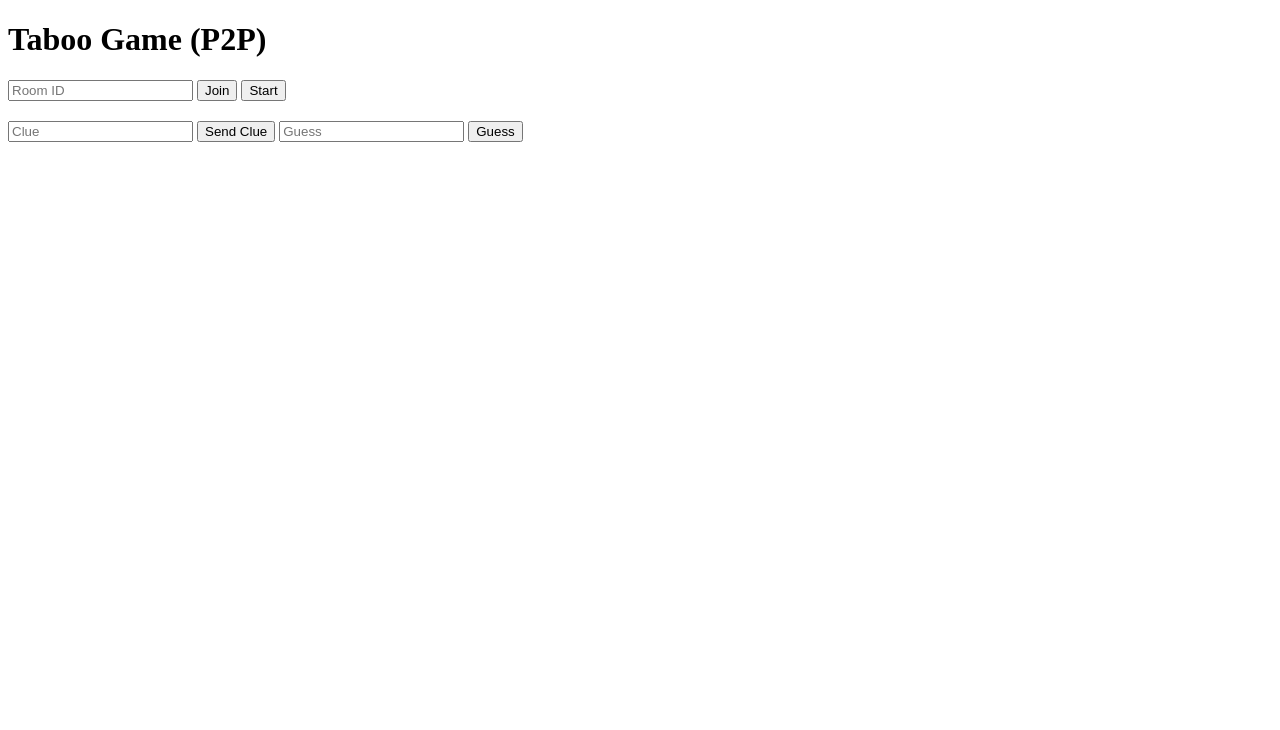
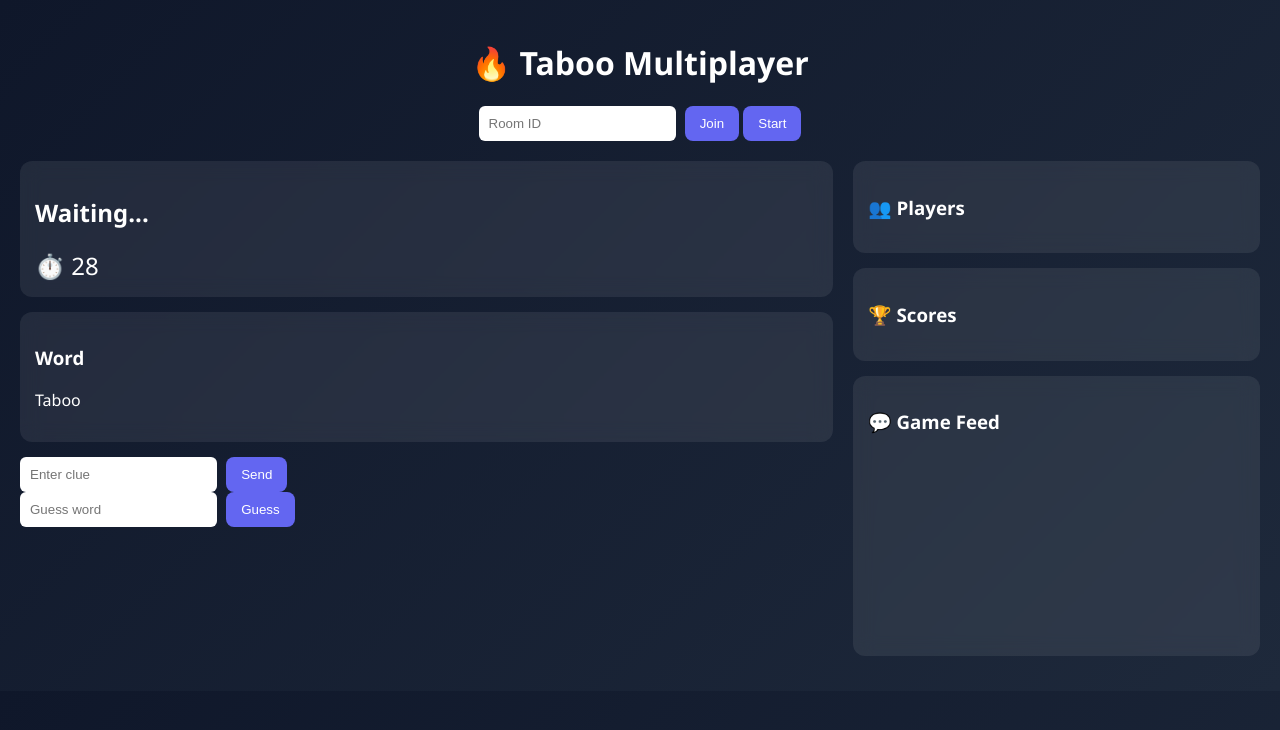
Before and after one commit to deodharruch4/taboo-game, a plain HTML site: page client/index.html in a window 1280 px wide. Both pictures are taken after a click on the button "Start". Drawn offline with nearby package versions, Linux system fonts and the light colour scheme; no server answers.

Commit message:
dataset upgrade

```diff
--- a/client/index.html
+++ b/client/index.html
@@ -1,26 +1,69 @@
 <!DOCTYPE html>
 <html>
 <head>
-  <title>Taboo Game</title>
+  <title>Taboo Multiplayer</title>
+  <link rel="stylesheet" href="style.css">
 </head>
 <body>
 
-<h1>Taboo Game (P2P)</h1>
+<div class="container">
+  <header>
+    <h1>🔥 Taboo Multiplayer</h1>
+  </header>
 
-<input id="room" placeholder="Room ID">
-<button onclick="joinRoom()">Join</button>
-<button onclick="startGame()">Start</button>
+  <div class="top-bar">
+    <input id="room" placeholder="Room ID">
+    <button onclick="joinRoom()">Join</button>
+    <button onclick="startGame()">Start</button>
+  </div>
 
-<h2 id="word"></h2>
+  <div class="main">
 
-<input id="clue" placeholder="Clue">
-<button onclick="sendClue()">Send Clue</button>
+    <!-- LEFT -->
+    <div class="left">
+      <div class="card">
+        <h2 id="status">Waiting...</h2>
+        <div id="timer">⏱️ 30</div>
+      </div>
 
-<input id="guess" placeholder="Guess">
-<button onclick="sendGuess()">Guess</button>
+      <div class="card">
+        <h3 id="word">Word</h3>
+        <p id="taboo">Taboo</p>
+      </div>
 
-<ul id="chat"></ul>
+      <div class="inputs">
+        <input id="clue" placeholder="Enter clue">
+        <button onclick="sendClue()">Send</button>
+      </div>
 
+      <div class="inputs">
+        <input id="guess" placeholder="Guess word">
+        <button onclick="sendGuess()">Guess</button>
+      </div>
+    </div>
+
+    <!-- RIGHT -->
+    <div class="right">
+      <div class="card">
+        <h3>👥 Players</h3>
+        <ul id="players"></ul>
+      </div>
+
+      <div class="card">
+        <h3>🏆 Scores</h3>
+        <ul id="scores"></ul>
+      </div>
+
+      <div class="card chat">
+        <h3>💬 Game Feed</h3>
+        <ul id="chat"></ul>
+      </div>
+    </div>
+
+  </div>
+</div>
+
+<script src="https://cdn.jsdelivr.net/npm/canvas-confetti@1.6.0/dist/confetti.browser.min.js"></script>
 <script src="https://cdn.socket.io/4.5.4/socket.io.min.js"></script>
 <script src="script.js"></script>
 
--- a/client/script.js
+++ b/client/script.js
@@ -3,24 +3,37 @@ const socket = io("https://taboo-game-l02a.onrender.com");
 let peers = {};
 let channels = {};
 let roomId = "";
+
+let words = [];
+let usedWords = [];
 let currentWord = null;
 
-const words = [
-  { word: "Apple", taboo: ["fruit","red","tree","iphone","eat"] },
-  { word: "Car", taboo: ["drive","engine","road","vehicle","wheel"] }
-];
+let players = [];
+let scores = {};
+let time = 30;
+let timerInterval;
+
+// LOAD WORDS
+fetch("words.json")
+  .then(res => res.json())
+  .then(data => words = data);
 
 // JOIN
 function joinRoom() {
   roomId = document.getElementById("room").value;
+  if (!roomId) return alert("Enter room ID");
+
   socket.emit("join-room", roomId);
+
+  const name = "Player-" + Math.floor(Math.random()*1000);
+  updatePlayers(name);
 }
 
-// CREATE PEER
+// WEBRTC
 function createPeer(id, initiator) {
   const peer = new RTCPeerConnection();
 
-  let channel = peer.createDataChannel("game");
+  const channel = peer.createDataChannel("game");
   setupChannel(id, channel);
 
   peer.ondatachannel = e => setupChannel(id, e.channel);
@@ -41,20 +54,12 @@ function createPeer(id, initiator) {
   peers[id] = peer;
 }
 
-// CHANNEL
 function setupChannel(id, channel) {
   channels[id] = channel;
-
-  channel.onmessage = e => {
-    const msg = JSON.parse(e.data);
-    handleMessage(msg);
-  };
+  channel.onmessage = e => handleMessage(JSON.parse(e.data));
 }
 
-// SIGNAL EVENTS
-socket.on("peer-joined", id => {
-  createPeer(id, true);
-});
+socket.on("peer-joined", id => createPeer(id, true));
 
 socket.on("signal", async ({ from, data }) => {
   if (!peers[from]) createPeer(from, false);
@@ -66,32 +71,58 @@ socket.on("signal", async ({ from, data }) => {
     const ans = await peer.createAnswer();
     await peer.setLocalDescription(ans);
     socket.emit("signal", { to: from, data: ans });
-  }
-  else if (data.type === "answer") {
+  } else if (data.type === "answer") {
     await peer.setRemoteDescription(data);
-  }
-  else if (data.candidate) {
+  } else if (data.candidate) {
     await peer.addIceCandidate(data.candidate);
   }
 });
 
-// GAME
+// START GAME (NO REPEAT)
 function startGame() {
-  currentWord = words[Math.floor(Math.random()*words.length)];
+  if (words.length === 0) return alert("Words not loaded");
+
+  if (usedWords.length === words.length) usedWords = [];
+
+  let available = words.filter(w => !usedWords.includes(w.word));
+  currentWord = available[Math.floor(Math.random() * available.length)];
+
+  usedWords.push(currentWord.word);
+
   broadcast({ type: "start", data: currentWord });
+  startTimer();
 }
 
+// TIMER
+function startTimer() {
+  time = 30;
+  clearInterval(timerInterval);
+
+  timerInterval = setInterval(() => {
+    time--;
+    document.getElementById("timer").innerText = "⏱️ " + time;
+
+    if (time <= 0) {
+      clearInterval(timerInterval);
+      alert("⏰ Time up!");
+    }
+  }, 1000);
+}
+
+// CLUE
 function sendClue() {
   const clue = document.getElementById("clue").value;
+  if (!currentWord) return;
 
   if (currentWord.taboo.some(t => clue.toLowerCase().includes(t))) {
-    alert("Taboo word used!");
+    alert("❌ Taboo word!");
     return;
   }
 
   broadcast({ type: "clue", data: clue });
 }
 
+// GUESS
 function sendGuess() {
   const guess = document.getElementById("guess").value;
   broadcast({ type: "guess", data: guess });
@@ -100,9 +131,7 @@ function sendGuess() {
 // BROADCAST
 function broadcast(msg) {
   Object.values(channels).forEach(c => {
-    if (c.readyState === "open") {
-      c.send(JSON.stringify(msg));
-    }
+    if (c.readyState === "open") c.send(JSON.stringify(msg));
   });
 }
 
@@ -112,19 +141,47 @@ function handleMessage(msg) {
 
   if (msg.type === "start") {
     currentWord = msg.data;
-    document.getElementById("word").innerText =
-      `Word: ${msg.data.word} | Taboo: ${msg.data.taboo.join(", ")}`;
+
+    document.getElementById("word").innerText = msg.data.word;
+    document.getElementById("taboo").innerText =
+      "❌ " + msg.data.taboo.join(" | ");
+
+    document.getElementById("status").innerText = "Game Started!";
   }
 
   if (msg.type === "clue") {
-    chat.innerHTML += `<li>Clue: ${msg.data}</li>`;
+    chat.innerHTML += `<li>💡 ${msg.data}</li>`;
   }
 
   if (msg.type === "guess") {
-    chat.innerHTML += `<li>Guess: ${msg.data}</li>`;
+    chat.innerHTML += `<li>🤔 ${msg.data}</li>`;
 
     if (msg.data.toLowerCase() === currentWord.word.toLowerCase()) {
-      alert("Correct!");
+      celebrate();
+      updateScore("Player");
     }
   }
 }
+
+// PLAYERS
+function updatePlayers(name) {
+  players.push(name);
+  const ul = document.getElementById("players");
+  ul.innerHTML = players.map(p => `<li>${p}</li>`).join("");
+}
+
+// SCORES
+function updateScore(player) {
+  if (!scores[player]) scores[player] = 0;
+  scores[player]++;
+
+  const ul = document.getElementById("scores");
+  ul.innerHTML = Object.entries(scores)
+    .map(([p,s]) => `<li>${p}: ${s}</li>`).join("");
+}
+
+// EFFECTS
+function celebrate() {
+  confetti();
+  new Audio("https://www.soundjay.com/buttons/sounds/button-3.mp3").play();
+}
--- a/client/style.css
+++ b/client/style.css
@@ -1,2 +1,56 @@
-body { text-align: center; font-family: Arial; }
-input, button { margin: 5px; }
+body {
+  margin: 0;
+  font-family: 'Segoe UI', sans-serif;
+  background: linear-gradient(135deg, #0f172a, #1e293b);
+  color: white;
+}
+
+.container { padding: 20px; }
+
+header { text-align: center; }
+
+.top-bar {
+  text-align: center;
+  margin: 20px 0;
+}
+
+button {
+  padding: 10px 15px;
+  border-radius: 8px;
+  border: none;
+  background: #6366f1;
+  color: white;
+  cursor: pointer;
+}
+
+button:hover { background: #4f46e5; }
+
+input {
+  padding: 10px;
+  border-radius: 6px;
+  border: none;
+  margin-right: 5px;
+}
+
+.main { display: flex; gap: 20px; }
+
+.left { flex: 2; }
+.right { flex: 1; }
+
+.card {
+  background: rgba(255,255,255,0.08);
+  backdrop-filter: blur(10px);
+  padding: 15px;
+  border-radius: 12px;
+  margin-bottom: 15px;
+}
+
+.chat {
+  height: 250px;
+  overflow-y: auto;
+}
+
+#timer {
+  font-size: 24px;
+  margin-top: 10px;
+}
--- /dev/null
+++ b/client/words.json
@@ -0,0 +1,42 @@
+[
+  {"word":"Apple","taboo":["fruit","red","tree","iphone","eat"]},
+  {"word":"Car","taboo":["drive","engine","road","vehicle","wheel"]},
+  {"word":"Beach","taboo":["sand","water","sea","sun","vacation"]},
+  {"word":"Laptop","taboo":["computer","screen","keyboard","work","device"]},
+  {"word":"Pizza","taboo":["cheese","slice","italy","food","eat"]},
+  {"word":"Doctor","taboo":["hospital","patient","medicine","treat","health"]},
+  {"word":"Football","taboo":["ball","goal","team","match","kick"]},
+  {"word":"Teacher","taboo":["school","student","class","teach","board"]},
+  {"word":"Mobile","taboo":["phone","call","screen","app","device"]},
+  {"word":"Train","taboo":["railway","track","station","travel","engine"]},
+  {"word":"Book","taboo":["read","pages","library","author","story"]},
+  {"word":"Camera","taboo":["photo","picture","lens","shoot","image"]},
+  {"word":"Computer","taboo":["pc","keyboard","monitor","cpu","device"]},
+  {"word":"Coffee","taboo":["drink","hot","cafe","cup","energy"]},
+  {"word":"Chocolate","taboo":["sweet","candy","brown","dessert","eat"]},
+  {"word":"Airplane","taboo":["fly","sky","airport","pilot","travel"]},
+  {"word":"Hospital","taboo":["doctor","patient","treatment","health","nurse"]},
+  {"word":"Music","taboo":["song","sound","listen","band","audio"]},
+  {"word":"Movie","taboo":["film","cinema","actor","watch","screen"]},
+  {"word":"Internet","taboo":["web","online","network","wifi","browser"]},
+  {"word":"Bank","taboo":["money","account","loan","deposit","finance"]},
+  {"word":"School","taboo":["teacher","student","class","study","education"]},
+  {"word":"Game","taboo":["play","fun","win","lose","score"]},
+  {"word":"City","taboo":["buildings","urban","population","roads","crowd"]},
+  {"word":"Village","taboo":["rural","farm","small","fields","houses"]},
+  {"word":"Water","taboo":["drink","liquid","river","sea","thirst"]},
+  {"word":"Fire","taboo":["burn","heat","flame","smoke","danger"]},
+  {"word":"Sun","taboo":["star","day","light","heat","sky"]},
+  {"word":"Moon","taboo":["night","satellite","sky","dark","shine"]},
+  {"word":"Tree","taboo":["plant","leaf","wood","forest","nature"]},
+  {"word":"Dog","taboo":["animal","pet","bark","tail","puppy"]},
+  {"word":"Cat","taboo":["animal","pet","meow","fur","kitten"]},
+  {"word":"Bus","taboo":["transport","road","public","travel","vehicle"]},
+  {"word":"Clock","taboo":["time","watch","hour","minute","second"]},
+  {"word":"Phone","taboo":["call","mobile","device","talk","screen"]},
+  {"word":"Bottle","taboo":["water","drink","container","plastic","liquid"]},
+  {"word":"Chair","taboo":["sit","furniture","table","seat","wood"]},
+  {"word":"Table","taboo":["furniture","eat","desk","surface","wood"]},
+  {"word":"Pen","taboo":["write","ink","paper","tool","blue"]},
+  {"word":"Bag","taboo":["carry","school","items","zip","travel"]}
+]
```
